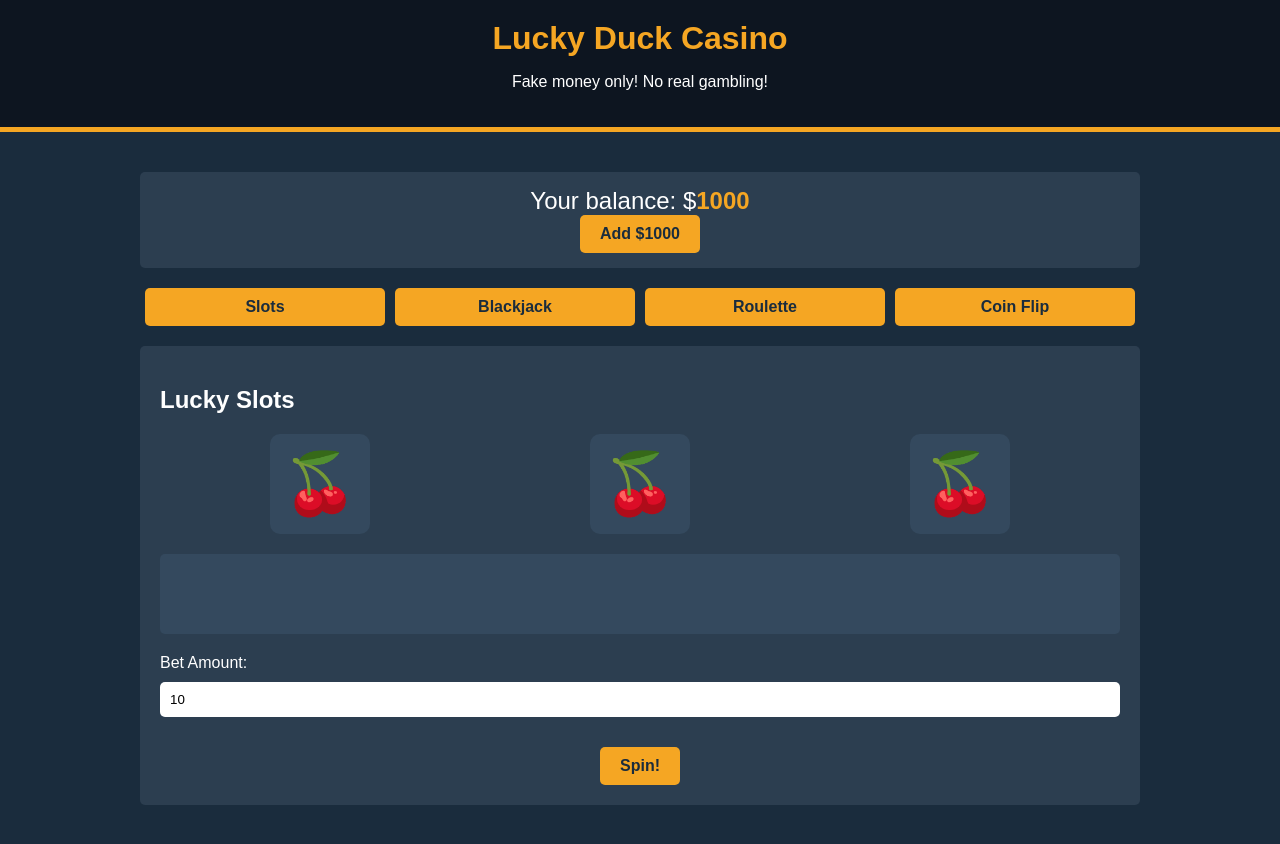
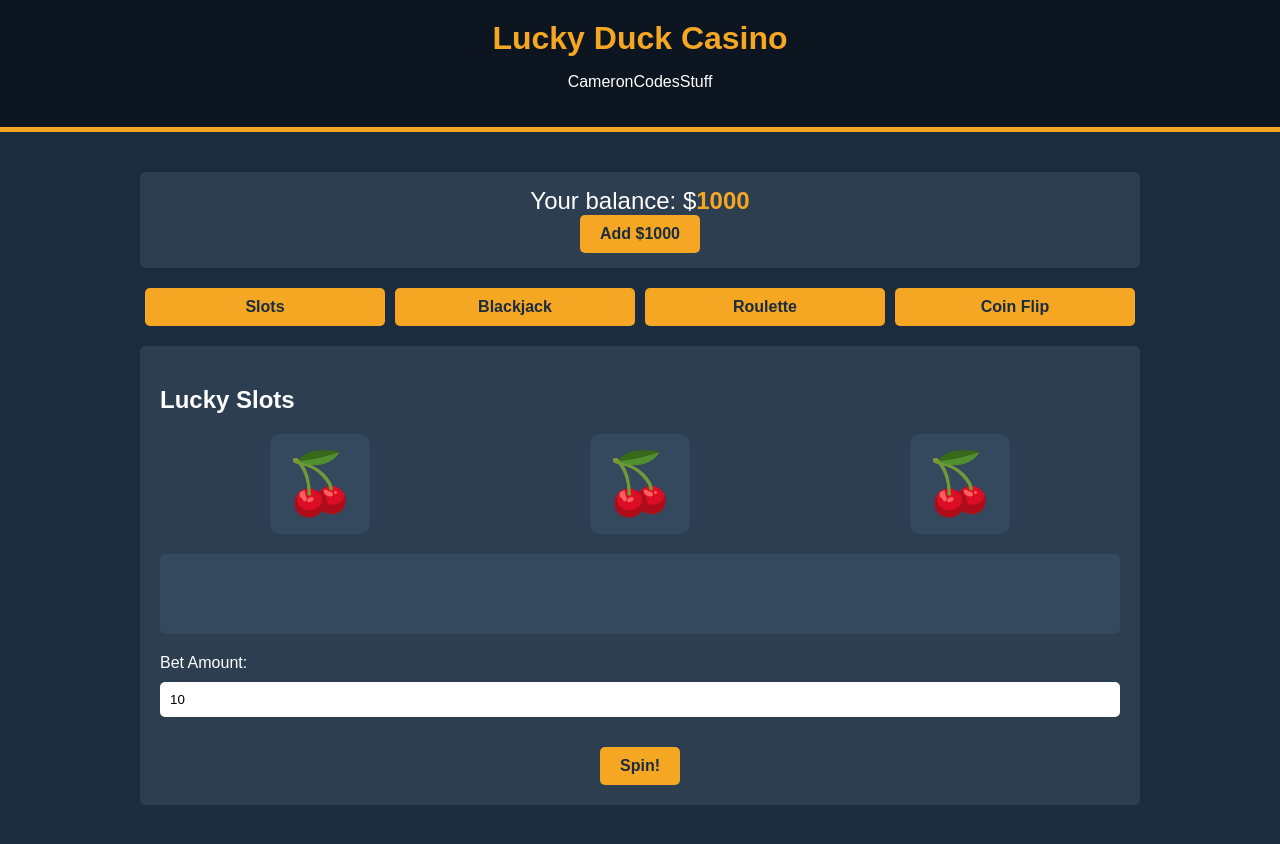
Before and after one commit to CameronCodesStuff/luckyduckcasino, a plain HTML site: page index.html in a window 1280 px wide. Drawn offline with Linux system fonts and the light colour scheme.

Commit message:
Update index.html

```diff
--- a/index.html
+++ b/index.html
@@ -3,7 +3,7 @@
 <head>
     <meta charset="UTF-8">
     <meta name="viewport" content="width=device-width, initial-scale=1.0">
-    <title>Lucky Duck Casino - Fake Money Only!</title>
+    <title>Lucky Duck Casino</title>
     <style>
         body {
             font-family: 'Arial', sans-serif;
@@ -211,7 +211,7 @@
 <body>
     <header>
         <h1>Lucky Duck Casino</h1>
-        <p>Fake money only! No real gambling!</p>
+        <p>CameronCodesStuff</p>
     </header>
 
     <div class="container">
```
